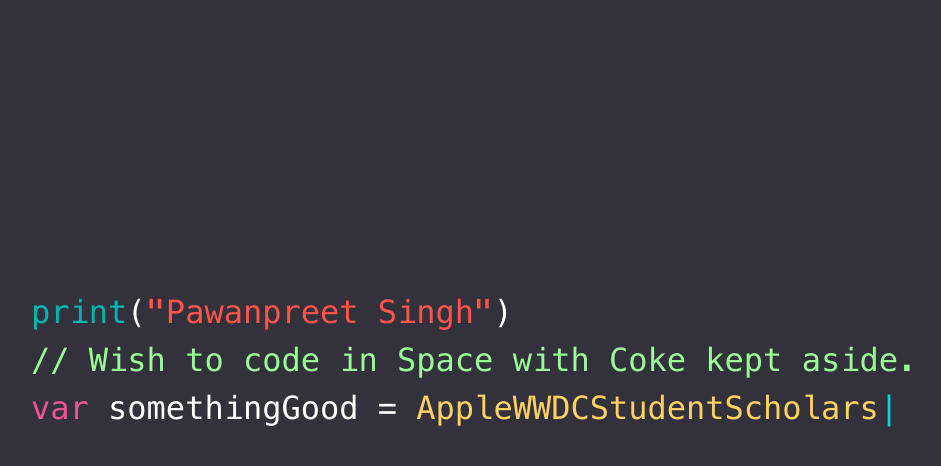
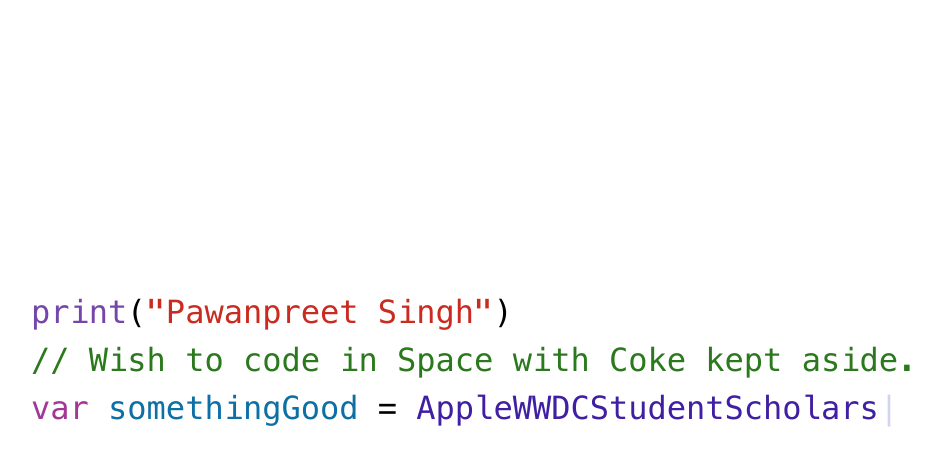
Before and after one commit to pawan-preet/pawanpreet93.github.io, a PHP site: page / in a window 1280 px wide. Shown: the top 466 px of the page, without its empty margins (54-995 px from the left). Run offline with PHP 8.4, Linux system fonts and the light colour scheme.

Commit message:
Adds Dark Mode Support.

```diff
--- a/css/style.css
+++ b/css/style.css
@@ -4,8 +4,44 @@
 }
 
 body {
-    background: #33323C;
+  background-color: white;
 }
+
+:root {
+  --variable-name-color: #0C70A4;
+  --braces-color: black;
+  --var-highlight-color: #A23797;
+  --let-highlight-color: #A23797;
+
+  --string-highlight-color: #CA2B20;
+  --comments-highlight-color: #2A791C;
+  --function-highlight-color: #7446AB;
+  --enum-name-color: #411FA2;
+  --enum-value-color: #7446AB;
+  --type-color: #c7caeb;
+}
+
+
+@media (prefers-color-scheme: dark) {
+  body {
+    background-color: #33323C;
+  }
+
+  :root {
+    --variable-name-color: white;
+    --braces-color: white;
+    --var-highlight-color: #ed5494;
+    --let-highlight-color: #ed5494;
+    --string-highlight-color: #ff544a;
+    --comments-highlight-color: #9afc95;
+    --function-highlight-color: #01b6af;
+    --enum-name-color: #ffd064;
+    --enum-value-color: #c7caeb;
+    --type-color: #c7caeb;
+  }
+
+}
+
 
 pre {
  white-space: pre-wrap;       /* css-3 */
@@ -27,46 +63,46 @@
 }
 
 .var-highlight {
-  color: #ed5494;
+  color: var(--var-highlight-color);
 }
 
 .let-highlight {
-  color: #ed5494;
+  color: var(--let-highlight-color);
 }
 
 .string-highlight {
-  color: #ff544a;
+  color: var(--string-highlight-color);
 }
 
 .comments-highlight {
-  color: #9afc95;
+  color: var(--comments-highlight-color);
 }
 
 .function-highlight {
-  color: #01b6af;
+  color: var(--function-highlight-color);
 }
 
 .braces {
-    color: white;
+    color: var(--braces-color);
 }
 
 .variable-name {
-    color: white;
+    color: var(--variable-name-color);
 }
 
 .enum-name {
-    color: #ffd064;
+    color: var(--enum-name-color);
 }
 
 .enum-value {
-    color: #c7caeb;
+    color: var(--enum-value-color);
 }
 
 #typewriter {
   font-size: 2em;
   margin: 0;
   font-family: defaultFont;
-    color: aqua;
+    color: var(--type-color);
 }
 
 #typewriter:after {
--- a/index.html
+++ b/index.html
@@ -15,7 +15,8 @@
 <span class="var-highlight">var</span> <span class="variable-name">somethingGood</span> <span class="braces">=</span> <span class="enum-name">AppleWWDCStudentScholarship</span><span class="braces">.</span><span class="enum-value">2016</span>
 <span class="comments-highlight">// Works @ Zolo Stays, Previously Zomato, LimeTray and Freelancer.</span>
 <span class="let-highlight">static let</span> <span class="variable-name">hometown</span> <span class="braces">=</span> <span class="string-highlight">"Patiala, Punjab (India)"</span>
-<span class="let-highlight">let</span> <span class="variable-name">contactNumber</span> <span class="braces">=</span> <a href="tel:919803423596"><span class="string-highlight">"+91-9803423596"</span></a>
+<span class="var-highlight">var</span> <span class="variable-name">currentCity</span> <span class="braces">=</span> <span class="string-highlight">"Bengaluru, Karnataka (India)"</span>
+<span class="let-highlight">let</span> <span class="variable-name">contactNumber</span> <span class="braces">=</span><span class="string-highlight">"+91-9803423596"</span>
 <span class="function-highlight">MailTo</span><span class="braces">(</span><span class="string-highlight">"pawanpreetsingh@icloud.com"</span><span class="braces">)</span>
 <span class="function-highlight">Tweet</span><span class="braces">(</span><span class="string-highlight">"@_pawanpreet"</span><span class="braces">)</span>
 <span class="comments-highlight">// I code in Swift, Objective C, HTML, CSS and JavaScript.</span>
```
Also changed, not shown: 1 other file.
